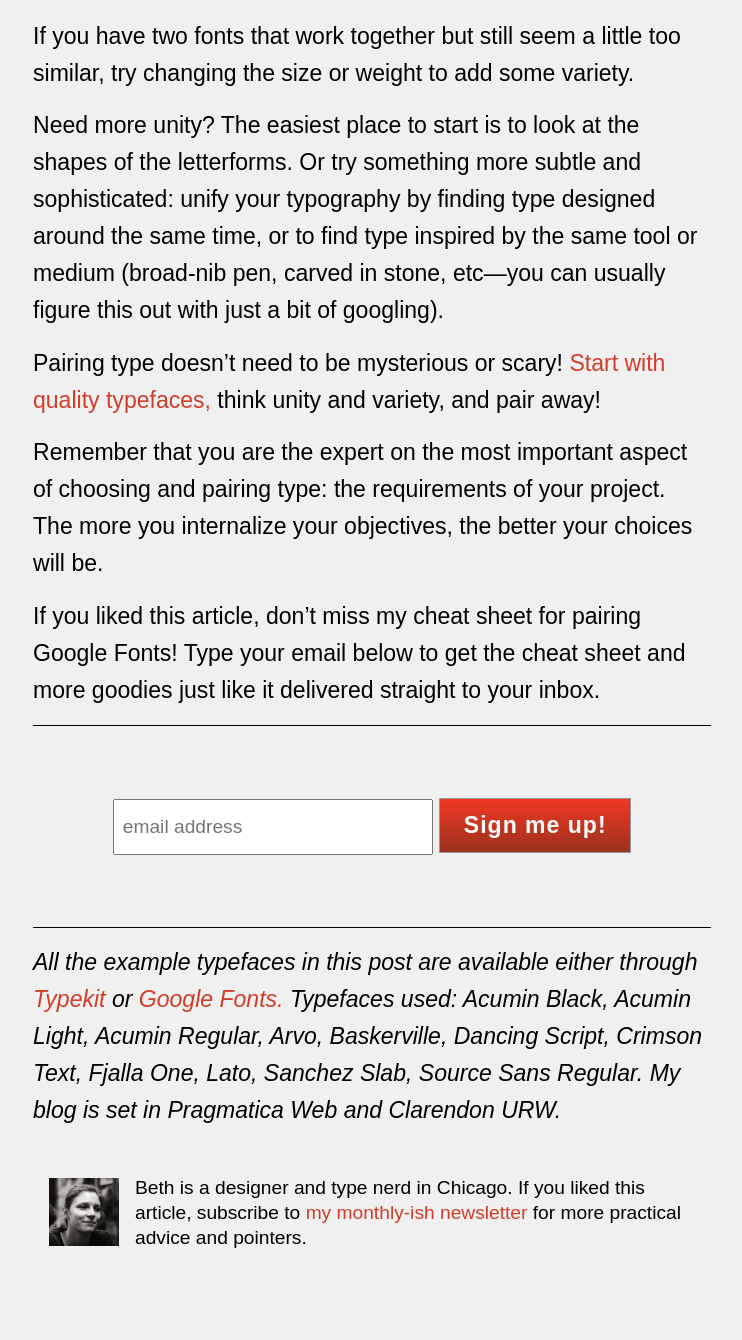
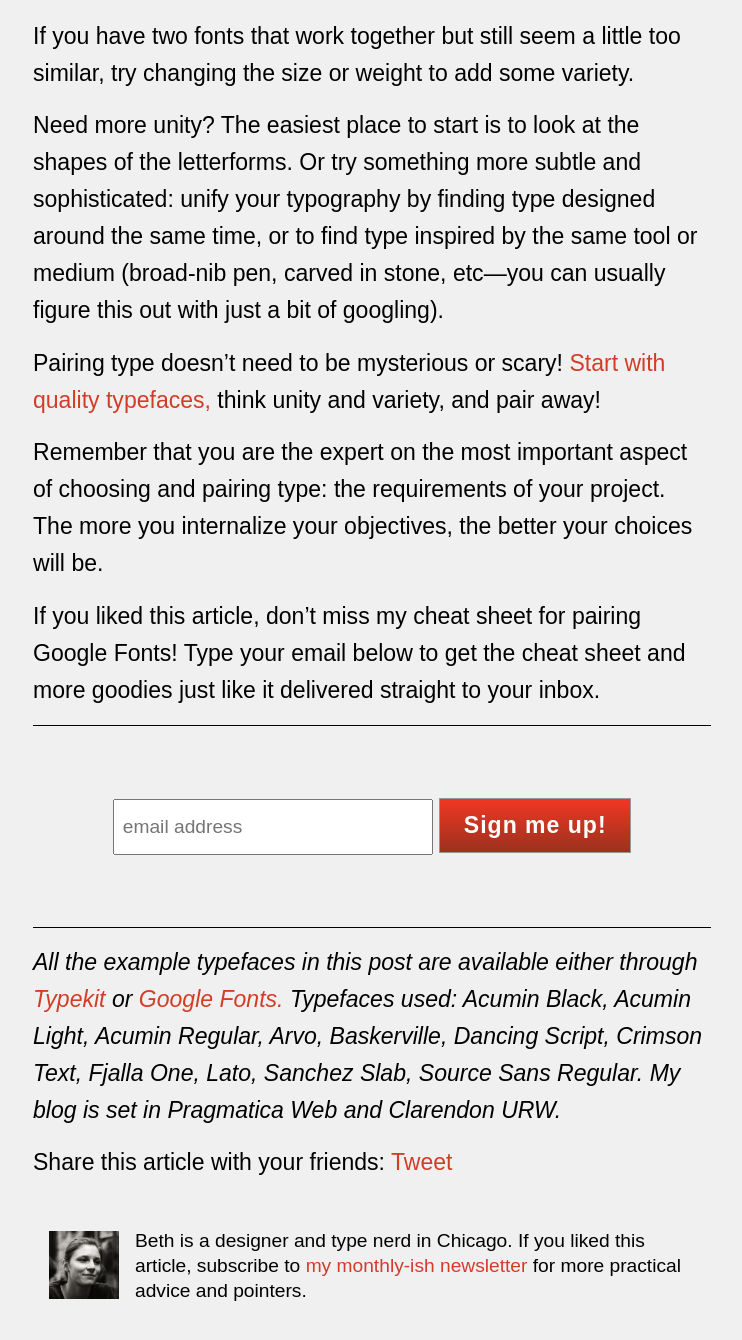
Before and after one commit to bfioritto/typeburrito, a Jekyll site: the page built from _posts/2016-03-18-stop-feeling-dumb-about-pairing-fonts.markdown, in a window 1280 px wide and 1400 px high, scrolled down 13813 px. Shown: the top 1340 px of the window, without its empty margins (268-1010 px from the left). Built offline with Jekyll 4.4.1, drawn with Linux system fonts in a browser that asks for light colours; comment, search, counter and statistics services are not loaded.

Commit message:
add twitter sharing button.

```diff
--- a/_config.yml
+++ b/_config.yml
@@ -4,9 +4,9 @@
 description: > # this means to ignore newlines until "baseurl:"
   Everything you want to know about typography wrapped up in one delicious package.
 baseurl: "" # the subpath of your site, e.g. /blog/
-url: "http://yourdomain.com" # the base hostname & protocol for your site
-twitter_username: jekyllrb
-github_username:  jekyll
+url: "http://typeburrito.com" # the base hostname & protocol for your site
+twitter_username: bfioritto
+github_username:  bfioritto
 
 # Build settings
 markdown: kramdown
--- a/_layouts/post.html
+++ b/_layouts/post.html
@@ -10,7 +10,13 @@
 
   <article class="post-content">
     {{ content }}
-      {% include about.html %}
+    <div class="sharing">
+      Share this article with your friends: <a href="https://twitter.com/share" class="twitter-share-button"
+                                                data-via="bfioritto">Tweet</a></span>
+    </div>
+
+    {% include about.html %}
   </article>
 
-  </div>
+</div>
+<script>!function(d,s,id){var js,fjs=d.getElementsByTagName(s)[0],p=/^http:/.test(d.location)?'http':'https';if(!d.getElementById(id)){js=d.createElement(s);js.id=id;js.src=p+'://platform.twitter.com/widgets.js';fjs.parentNode.insertBefore(js,fjs);}}(document, 'script', 'twitter-wjs');</script>
--- a/css/main.scss
+++ b/css/main.scss
@@ -467,3 +467,7 @@
     padding-bottom: 1rem;
   }
 }
+
+.sharing {
+  padding-top: 1rem;
+}
```
